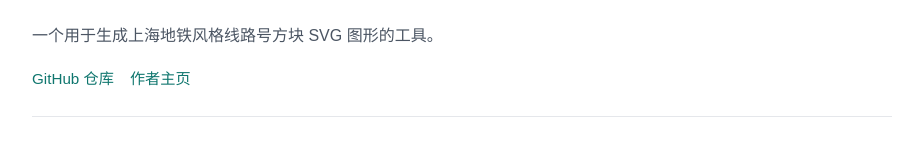
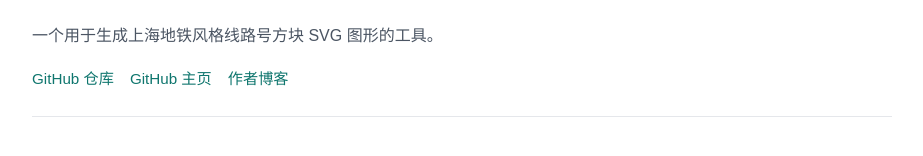
Before and after one commit to Unnamed2964/kyuri-shmetro-line-id-block-generator, a React (Vite) app: page / in a window 1280 px wide. Shown: the part 140-296 px from the top of the page, without its empty margins (178-1101 px from the left). Built offline with nearby package versions, Linux system fonts and the light colour scheme.

Commit message:
docs: add link to Umamichi's blog

```diff
--- a/src/web/App.tsx
+++ b/src/web/App.tsx
@@ -269,7 +269,8 @@ export function App() {
 					<p className="lead">一个用于生成上海地铁风格线路号方块 SVG 图形的工具。</p>
 					<div className="inline-links" aria-label="外部链接">
 						<a href="https://github.com/Unnamed2964/kyuri-shmetro-line-id-block-generator" target="_blank" rel="noreferrer">GitHub 仓库</a>
-						<a href="https://github.com/Unnamed2964" target="_blank" rel="noreferrer">作者主页</a>
+						<a href="https://github.com/Unnamed2964" target="_blank" rel="noreferrer">GitHub 主页</a>
+						<a href="https://umamichi.moe/" target="_blank" rel="noreferrer">作者博客</a>
 					</div>
 				</header>
 
```
